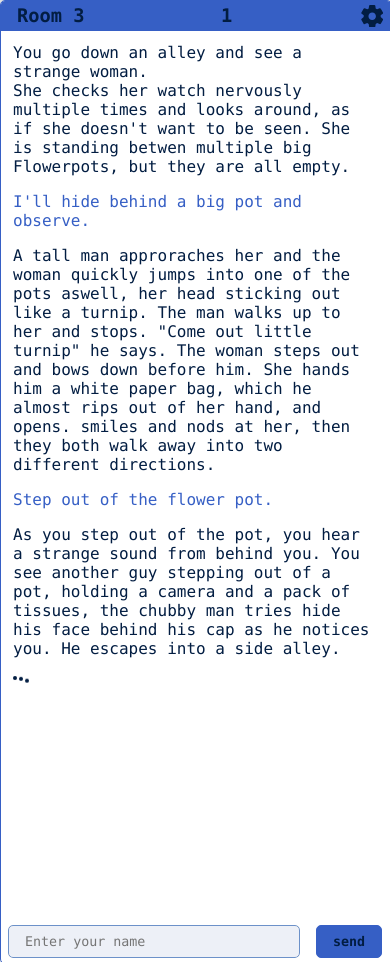
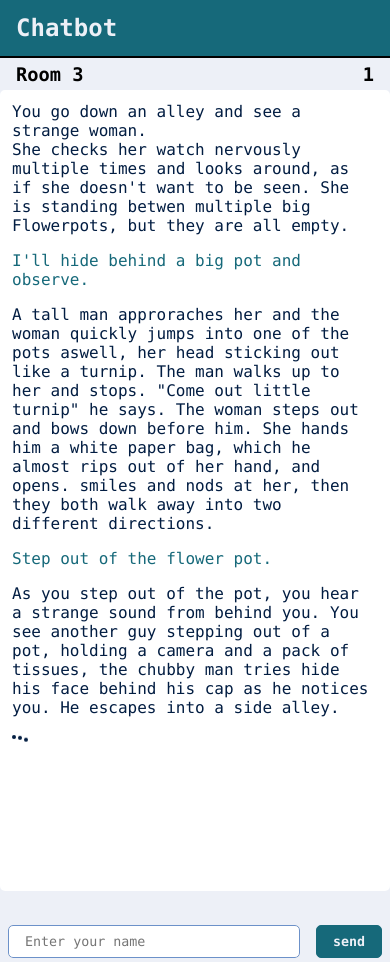
Before and after one commit to minotalen/chatbot-group, a Flask app: page / in a window 390 px wide. Run offline with Flask 2, Linux system fonts and the light colour scheme; some libraries are stand-ins or nearby versions.

Commit message:
Add files via upload

```diff
--- a/static/css/base.css
+++ b/static/css/base.css
@@ -10,7 +10,8 @@ Last modified: 17.06.2020
   font-family: 'Source Code Pro', Consolas, monospace;
 }
 
-html, body {
+html,
+body {
   font-size: 100%;
   height: 100%;
   background-color: var(--color-background);
@@ -39,15 +40,39 @@ ul {
 
 #top-bar {
   display: flex;
+  height: 2rem;
+  align-items: center;
   justify-content: space-between;
-  background-color: var(--color-primary);
-  color: var(--color-onprimary);
+  background-color: var(--color-surface);
 }
 
 #top-bar h1 {
   flex-grow: 2;
 }
 
-#top-bar h1,h2 {
+#top-bar h1,
+h2 {
   padding: 0.5rem 1rem;
 }
+
+#top-bar h3 {
+  font-weight: 600;
+  /* color: var(--color-primary); */
+  color: #000;
+}
+
+nav {
+  display: flex;
+  align-items: center;
+  position: sticky;
+  width: 100%;
+  height: 3.5rem;
+  top: 0;
+  background-color: var(--color-primary);
+  border-bottom: 2px solid #000;
+}
+
+nav h2 {
+  padding: 0 1rem;
+  color: var(--color-onprimary);
+}
--- a/static/css/chat.css
+++ b/static/css/chat.css
@@ -5,11 +5,13 @@ Last modified: 17.06.2020
 */
 
 #chat-container {
+  position: relative;
   background-color: var(--color-surface-light);
   width: 80%;
   /* replace with @media */
-  height: 100%;
-  margin: 0 auto;
+  height: 91%;
+  height: -webkit-fill-available;
+  margin: 2rem auto 0;
   border: var(--border-chat);
   border-radius: var(--border-radius);
   overflow: hidden;
@@ -17,7 +19,7 @@ Last modified: 17.06.2020
 
 #chat-content-container {
   overflow-y: scroll;
-  height: 90%;
+  height: 83.25%;
   scrollbar-color: var(--color-primary) var(--color-surface-light);
   scrollbar-width: thin;
   scroll-behavior: smooth;
@@ -31,16 +33,20 @@ Last modified: 17.06.2020
 #chat-content-container::-webkit-scrollbar-track {
   /* box-shadow: inset 0 0 6px rgba(0, 0, 0, 0); */
   padding-right: 0.25rem;
-  background-color: var(--color-surface-light);
+  margin: 1rem 0;
+  background-color: none;
   width: 1rem;
 }
 
 #chat-content-container::-webkit-scrollbar-thumb {
-  background-color: var(--color-primary);
+  background-color: var(--color-surface-dark);
   border-radius: var(--border-radius);
 }
 
-.chat-message-user, .chat-message-bot, .ticontainer {
+.chat-message-user,
+.chat-message-bot,
+.chat-message-inventory,
+.ticontainer {
   margin: 1rem;
   padding: 0.25rem;
 }
@@ -51,6 +57,17 @@ Last modified: 17.06.2020
 
 .chat-message-bot {
   color: var(--color-message-bot);
+}
+
+.chat-message-sender-name {
+  font-weight: bold;
+  text-transform: uppercase;
+}
+
+.chat-message-inventory {
+  color: var(--color-message-inventory);
+  border-radius: var(--border-radius);
+  background-color: var(--color-message-inventory-background);
 }
 
 #chat-input-user {
@@ -134,7 +151,8 @@ form#chat-input-form {
   color: var(--color-text);
 }
 
-.suggestion.selected, .suggestion:focus {
+.suggestion.selected,
+.suggestion:focus {
   background-color: var(--color-surface);
   outline: none;
   cursor: default;
@@ -147,7 +165,8 @@ mark {
 #suggestion-heading {
   font-size: 75%;
   font-weight: bold;
-  color: var(--color-text); /* was color-text-placeholder */
+  color: var(--color-text);
+  /* was color-text-placeholder */
   padding: 0 1rem;
 }
 
@@ -176,9 +195,11 @@ mark {
   0% {
     -webkit-transform: translateY(0px)
   }
+
   28% {
     -webkit-transform: translateY(-5px)
   }
+
   44% {
     -webkit-transform: translateY(0px)
   }
@@ -198,9 +219,21 @@ mark {
 
 @media only screen and (max-width: 600px) {
   #chat-container {
+    border: none;
     width: 100%;
+    margin-top: 0;
+    border-radius: 0;
+    background-color: var(--color-surface);
   }
-  .chat-message-user, .chat-message-bot, .ticontainer {
+
+  #chat-content-container {
+    border-radius: var(--border-radius);
+  }
+
+  .chat-message-user,
+  .chat-message-bot,
+  .chat-message-inventory,
+  .ticontainer {
     margin: 0.5rem;
   }
 
@@ -209,15 +242,16 @@ mark {
     margin: 0.25rem 0;
   }
 
+  #chat-input-user input[type="text"] {
+    background-color: var(--color-surface-light);
+  }
+
   form#chat-input-form {
     padding: 0 0.5rem;
   }
 
-  #top-bar h1, h2 {
+  #top-bar h1,
+  h2 {
     padding: 0.25rem 0.5rem;
   }
-
-  h2#brand {
-    display: none;
-  }
 }
--- a/static/css/colors.css
+++ b/static/css/colors.css
@@ -5,9 +5,10 @@ Last modified: 20.05.2020
 */
 
 :root {
-  --color-primary: #365fc5;
+  /* --color-primary: #365fc5; */
+  --color-primary: #16697A;
   --color-primary-light: #6c91c9;
-  --color-onprimary: var(--color-text);
+  --color-onprimary: var(--color-surface);
   --color-background: #E1E2E1;
   --color-surface: #edf0f7;
   --color-surface-light: rgba(255, 255, 255, 0.99);
@@ -16,7 +17,9 @@ Last modified: 20.05.2020
   --color-text-placeholder: #757575;
   --color-message-user: var(--color-primary);
   --color-message-bot: var(--color-text);
-  --border-chat: 1px solid var(--color-primary);
+  --color-message-inventory: var(--color-message-bot);
+  --color-message-inventory-background: lightgreen;
+  --border-chat: 1px solid #000;
   --border-radius: 5px;
   --border-input: 1px solid #9EA7B8;
   --color-button-text: #000000;
@@ -35,6 +38,8 @@ Last modified: 20.05.2020
   --color-text-placeholder: #757575;
   --color-message-user: var(--color-primary);
   --color-message-bot: var(--color-text);
+  --color-message-inventory: var(--color-message-bot);
+  --color-message-inventory-background: darkgreen;
   --border-chat: 1px solid #1C2541;
   --border-radius: 5px;
   --shadow: 0px 4px 8px #757575;
--- a/static/css/settings.css
+++ b/static/css/settings.css
@@ -6,13 +6,14 @@ Last modified: 06.06.2020
 
 
 svg#settings {
+  display: none;
   height: 1.4rem;
   width: 1.4rem;
   margin: 0.25rem 0.5rem;
   align-self: center;
 }
 
-svg#settings > path {
+svg#settings>path {
   fill: var(--color-onprimary);
 }
 
```
